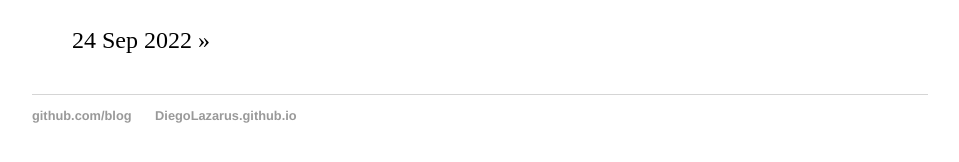
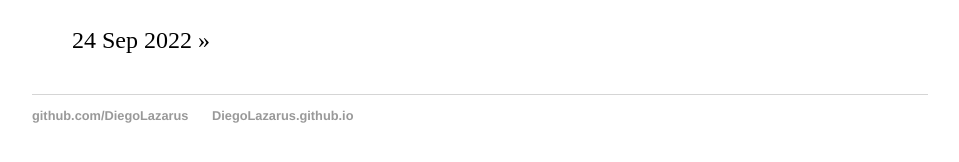
Before and after one commit to DCL-Uni/DCL-Uni.github.io, a Jekyll site: the page built from blog/index.html, in a window 1280 px wide. Shown: the part 170-332 px from the top of the page, without its empty margins (160-1119 px from the left). Built offline with Jekyll 4.4.1, drawn with Linux system fonts in a browser that asks for light colours.

Commit message:
Update default.html
Fixed error in links to github pages

```diff
--- a/_layouts/default.html
+++ b/_layouts/default.html
@@ -13,7 +13,7 @@
 {{ content }}
 </div> <footer>
 <ul>
-<li><a href="https://DiegoLazarus.com/blog">github.com/blog</a></li>
-<li><a href="https://DiegoLazarus.github.io"> DiegoLazarus.github.io </a></li>
+<li><a href="https://github.com/DiegoLazarus">github.com/DiegoLazarus</a></li>
+<li><a href="https://github.com/DiegoLazarus/DiegoLazarus.github.io"> DiegoLazarus.github.io </a></li>
 </ul> </footer>
 </body> </html>
```
